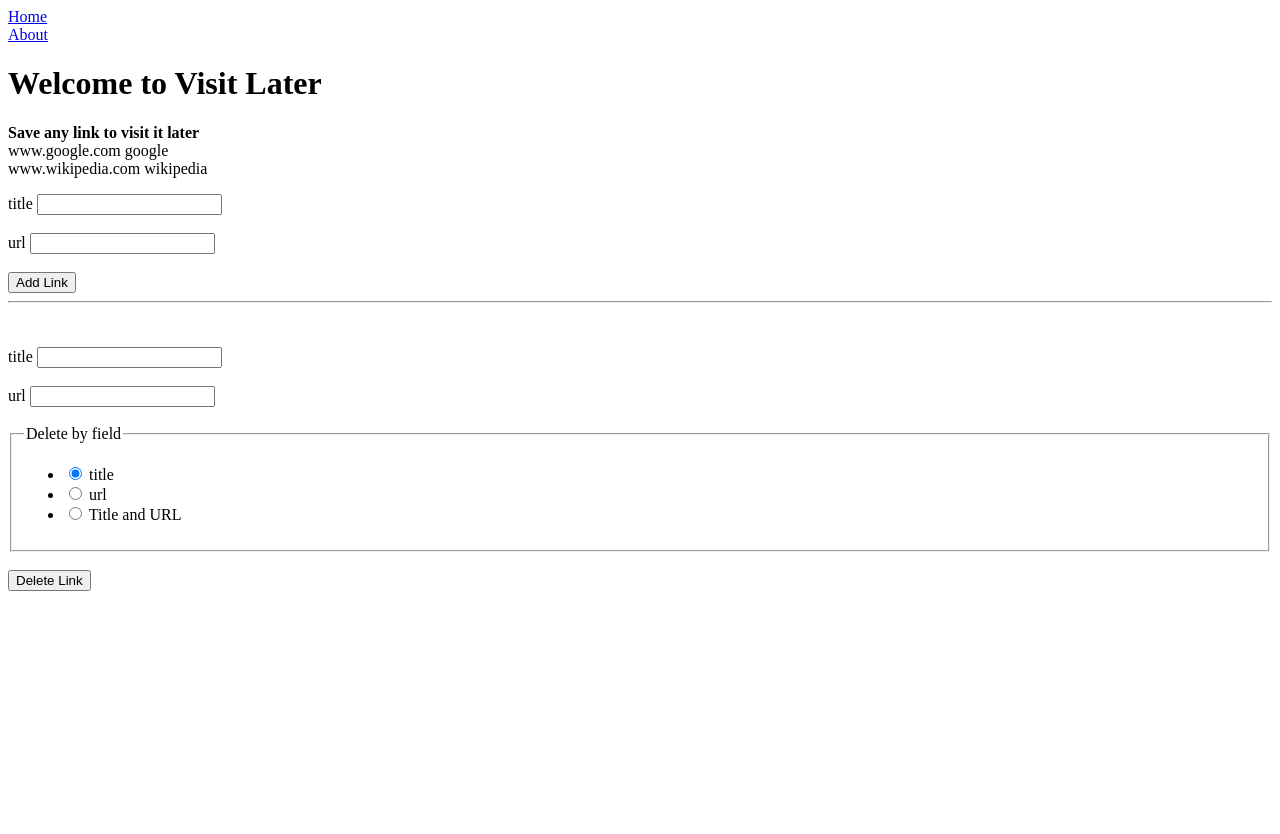
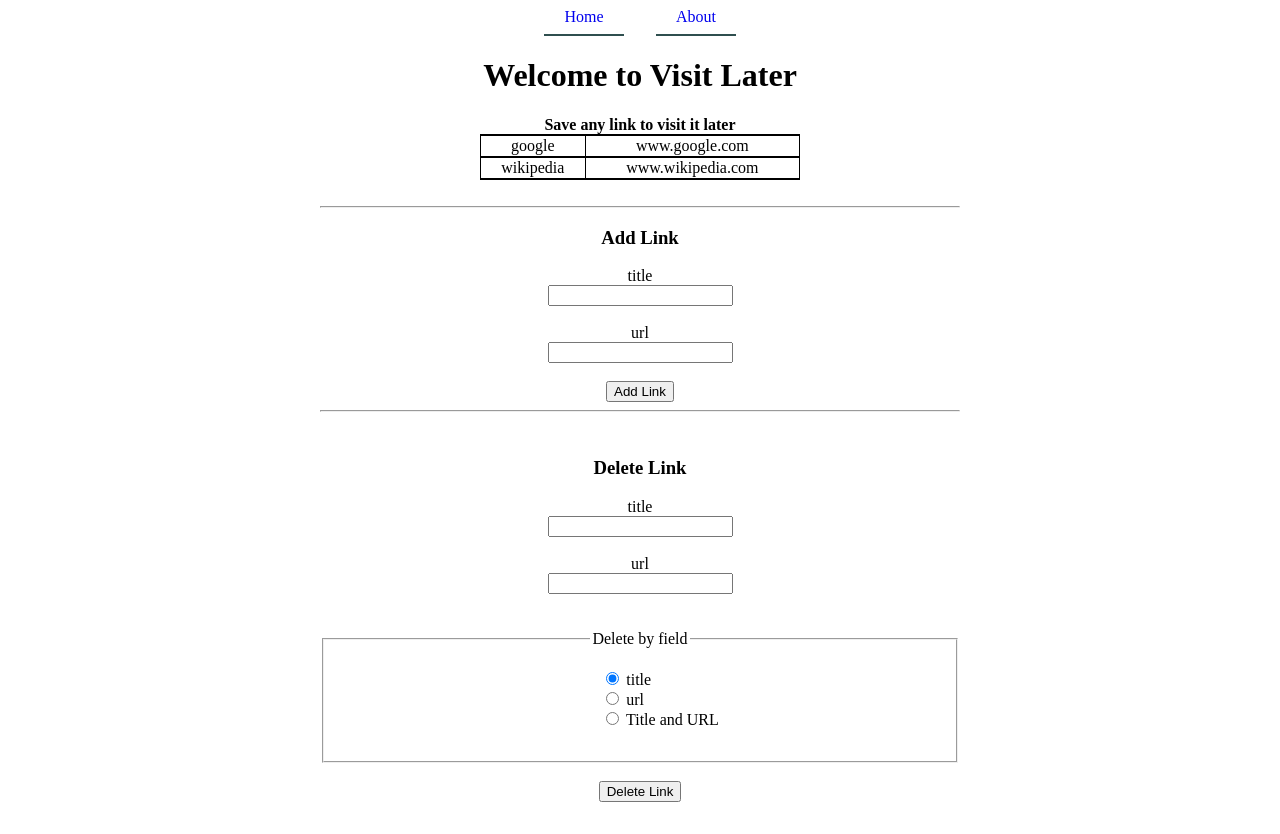
Before and after one commit to MichaelShults/visit-later-app, a Flask app: page / in a window 1280 px wide. Before the commit the page ends 800 px from the top, so only its background shows below. Run offline with Flask 3, Linux system fonts and the light colour scheme; data comes from the database, SQL or seed files in the repository.

Commit message:
Refactor database handling and improve UI
- Refactor database connection handling
- Update form field attributes
- Enhance About and Contact pages
- Improve index layout and styling
- Add CSS file for consistent styling

```diff
--- a/app.py
+++ b/app.py
@@ -1,30 +1,38 @@
 import sqlite3
-from flask import Flask, render_template, request, redirect, flash
+from flask import Flask, render_template, redirect, g
 from forms.add_delete_forms import AddItemForm, DeleteItemsForm, MISSING_FIELD_STRINGS
 import os
 
 DATABASE = 'database/db.sqlite'
 
-
 app = Flask(__name__)
-
 
 SECRET_KEY = os.urandom(32)
 app.config['SECRET_KEY'] = SECRET_KEY
 
-# Database
-#####################
+######## Database ########################
 
+def get_db():
+    db = getattr(g, '_database', None)
+    if db is None:
+        db = g._database = sqlite3.connect(DATABASE)
+    return db
+
+@app.teardown_appcontext
+def close_connection(exception):
+    db = getattr(g, '_database', None)
+    if db is not None:
+        db.close()
 
 def insert_into_db(url, title):
-    conn = sqlite3.connect(DATABASE)
+    conn = get_db()
     cur = conn.cursor()
     cur.execute('INSERT INTO entries(url, title) VALUES (?, ?)', (url, title))
     conn.commit()
     conn.close()
 
 def delete_from_db(url = None, title = None):
-    conn = sqlite3.connect(DATABASE)
+    conn = get_db()
     cur = conn.cursor()
     query = "DELETE FROM entries WHERE "
     if url and title:
@@ -40,19 +48,18 @@ def delete_from_db(url = None, title = None):
     conn.close()
 
 def get_entries_from_db():
-    conn = sqlite3.connect(DATABASE)
+    conn = get_db()
     cur = conn.cursor()
     cur.execute('SELECT url, title FROM entries')
     entries = cur.fetchall()
     conn.close()
     return entries
 
-
-def create_database():
-    conn = sqlite3.connect(DATABASE)
+def create_entries_table():
+    conn = get_db()
     cur = conn.cursor()
     cur.execute('''
-                Create TABLE IF NOT EXISTS entries (
+                CREATE TABLE IF NOT EXISTS entries (
                         id INTEGER PRIMARY KEY,
                         url TEXT,
                         title TEXT
@@ -61,11 +68,13 @@ def create_database():
     conn.commit()
     conn.close()
 
-create_database()
-#########################
+with app.app_context():
+    create_entries_table()
+
+########################################
 
 
-#### Routes
+######## Routes ########################
 
 @app.route("/", methods = ["GET"])
 def index():
@@ -77,7 +86,7 @@ def index():
     return render_template("index.html",
                             entries = entries,
                             add_item_form = add_item_form,
-                            delete_items_form = delete_items_form,
+                            delete_items_form =  delete_items_form,
                             error_strings={"missing_fields":MISSING_FIELD_STRINGS})
 
 
@@ -96,8 +105,6 @@ def add_link():
         title = form.title.data
         url = form.url.data
         insert_into_db(url=url, title=title)
-    else:
-        print("Form not valid - insertion.")
     return redirect("/")
 
 @app.route("/delete", methods = ["POST"])
@@ -108,11 +115,9 @@ def delete_link():
         url = form.url.data
         by_field = form.by_field.data
         delete_from_db(url=url, title=title)
-    else:
-        print("Form not valid - deletion.")
     return redirect("/")
 
-######################
+######################################
 
 
 if __name__ == "__main__":
--- a/forms/add_delete_forms.py
+++ b/forms/add_delete_forms.py
@@ -11,14 +11,14 @@ MISSING_FIELD_STRINGS = {"URL": URL_MISSING_ERROR_STRING, "title": TITLE_MISSING
 
 
 class AddItemForm(FlaskForm):
-    title = StringField('title', validators=[DataRequired(), Length(max=100)])
-    url = StringField('url', validators=[DataRequired(), Length(max=100)])
+    title = StringField('title', name="title-add", id="title-add", validators=[DataRequired(), Length(max=100)])
+    url = StringField('url',name="url-add", id="url-add", validators=[DataRequired(), Length(max=100)])
     submit = SubmitField('add-link-button')
 
 
 class DeleteItemsForm(FlaskForm):
-    title = StringField('title', validators=[Length(max=100)])
-    url = StringField('url', validators=[Length(max=100)])
+    title = StringField('title',name="title-delete", id="title-delete", validators=[Length(max=100)])
+    url = StringField('url', name="url-delete", id="url-delete", validators=[Length(max=100)])
     by_field = RadioField('delete-by-field', choices=[('title', 'title'), ('url', 'url'),
                                                        ('title-url', 'Title and URL')], validators=[InputRequired()])
     submit = SubmitField('delete-link-button')
--- /dev/null
+++ b/static/styles.css
@@ -0,0 +1,84 @@
+html{
+    margin:0;
+    padding: 0;
+    height: 100vh;
+}
+
+body{
+    display: flex;
+    justify-content: center;
+    align-content: center;
+    flex-direction: column;
+    margin:0;
+}
+
+#content{
+    display: block;
+    text-align: center;
+    width: 50%;
+    height:100%;
+    margin-left: auto;
+    margin-right: auto;
+    padding-bottom: 2em;
+}
+
+#main-menu {
+    display: flex;
+    justify-content: center;
+    align-content: center;
+    padding-bottom: 0;
+}
+
+.main-menu-item {
+    padding-top: 0.5em;
+    padding-bottom: 0.5em;
+    display: block;
+    width: 5em;
+    border-bottom: 2px darkslategray solid;
+}
+
+#main-menu a {
+    margin-left: 1em;
+    margin-right: 1em;
+    text-decoration: none;
+}
+
+.radio-choice{
+    list-style-type: none;
+}
+
+#links-table {
+    width: 50%;
+    margin-left: auto;
+    margin-right: auto;
+    border-collapse: collapse;
+}
+
+
+.table-cell {
+    border: 1px solid black;
+}
+
+.table-row {
+    border-top: 2px solid black;
+    border-bottom: 2px solid black;
+}
+
+#links-table {
+    list-style-type: none;
+    padding: 0;
+}
+
+#radio-delete-fieldset {
+    padding-bottom:1em;
+    display: flex;
+    justify-content: center;
+}
+
+#radio-choice-list {
+    text-align: left;
+}
+
+h3 {
+    margin-bottom: 1em;
+}
--- a/templates/contact.html
+++ b/templates/contact.html
@@ -2,8 +2,10 @@
 <html>
 	<head>
 		<title>Contact Us</title>
+		<link rel="stylesheet" href = "{{ url_for('static', filename='styles.css') }}">
 	</head>
 	<body>
+		<div id="content">
 			<nav id = "main-menu">
 				<a href="{{url_for('index')}}"><div class = "main-menu-item"> Home </div></a>
 				<a href="{{url_for('about')}}"><div class = "main-menu-item"> About </div></a>
@@ -12,5 +14,6 @@
 			<p>
 				If you have any feedback, suggestions or issues, feel free to contact us at <a href="mailto:contact@example.com">contact@example.com</a>
 			</p>
+		</div>
 	</body>
 </html>
--- a/templates/index.html
+++ b/templates/index.html
@@ -2,54 +2,68 @@
 <html>
 	<head>
 		<title>Visit Later</title>
+		<link rel="stylesheet" href = "{{ url_for('static', filename='styles.css') }}">
 	</head>
 	<body>
+		<div id="content">
 			<nav id = "main-menu">
 				<a href="{{url_for('index')}}"><div class = "main-menu-item"> Home </div></a>
 				<a href="{{url_for('about')}}"><div class = "main-menu-item"> About </div></a>
 			</nav>
 			<h1> Welcome to Visit Later </h1>
-		<p>
+			<table id="links-table">
 				<b> Save any link to visit it later </b> <br>
-			{% for entry in entries %}
-				{{entry[0]}} {{entry[1]}}
+				{% for link in entries %}
+				<tr id = "table-row-{{loop.index0}}" class="table-row">
+					<td id="title-{{loop.index0}}" class="table-cell">{{link[1]}}</td>
+					<td id="url-{{loop.index0}}" class="table-cell">{{link[0]}}</td>
+				</tr>
+				{% endfor %}
+			</table>
 			<br>
-			{% endfor %}
-		</p>
-		<div>
+			<hr>
+			<h3> Add Link </h3>
+			<div id="add-link-form">
 				<form action="{{url_for('add_link')}}" method="post">
 					{{add_item_form.hidden_tag()}}
 					{{add_item_form.title.label}}
+					<br>
 					{{add_item_form.title(size=20)}}<br><br>
 					{{add_item_form.url.label}}
+					<br>
 					{{add_item_form.url(size=20)}}<br><br>
 					<input type="submit" value="Add Link" name="add-link-button" />
 				</form>
 			</div>
 			<hr>
-		<br><br>
-		<div>
+			<br>
+			<h3> Delete Link </h3>
+			<div id="delete-link-form">
 				<form action="{{url_for('delete_link')}}" method="post">
 					{{delete_items_form.hidden_tag()}}
 					{% with messages = get_flashed_messages() %}
 						{{delete_items_form.title.label}}
+						<br>
 						{{delete_items_form.title(size=20)}}
+						<br>
 						{% if error_strings["missing_fields"]["title"] in messages %}
 							{{error_strings["missing_fields"]["title"]}}
 						{% endif %}
-					<br><br>
+						<br>
 						{{delete_items_form.url.label}}
+						<br>
 						{{delete_items_form.url(size=20)}}
+						<br>
 						{% if error_strings["missing_fields"]["URL"] in messages %}
 							{{error_strings["missing_fields"]["URL"]}}
 						{% endif %}
 						<br><br>
 					{% endwith %}
-				<fieldset>
+					<fieldset id = "radio-delete-fieldset">
 						<legend>Delete by field</legend>
-					<ul>
+						<ul id="radio-choice-list">
 						{% for subfield in delete_items_form.by_field %}
-						<li>{{ subfield }} {{subfield.label}}</li>
+							<li class="radio-choice">{{ subfield }} {{subfield.label}}</li>
 						{% endfor %}
 						</ul>
 					</fieldset>
@@ -57,5 +71,6 @@
 					<input type="submit" value="Delete Link" name="delete-links-button" />
 				</form>
 			</div>
+		</div>
 	</body>
 </html>
```
Also changed, not shown: templates/about.html (+10 -8 lines). Lines whose indentation alone changed are shown as unchanged.
